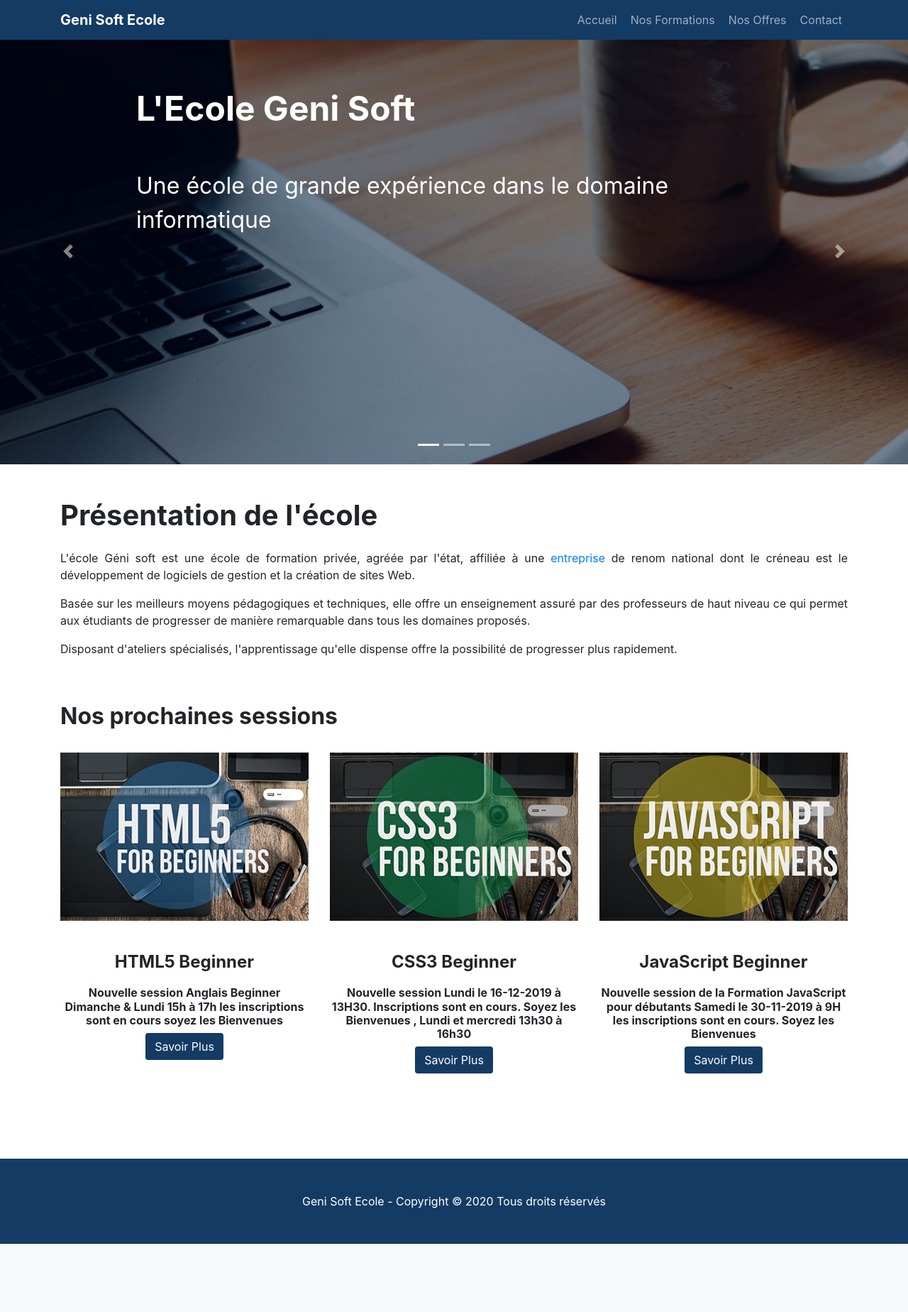
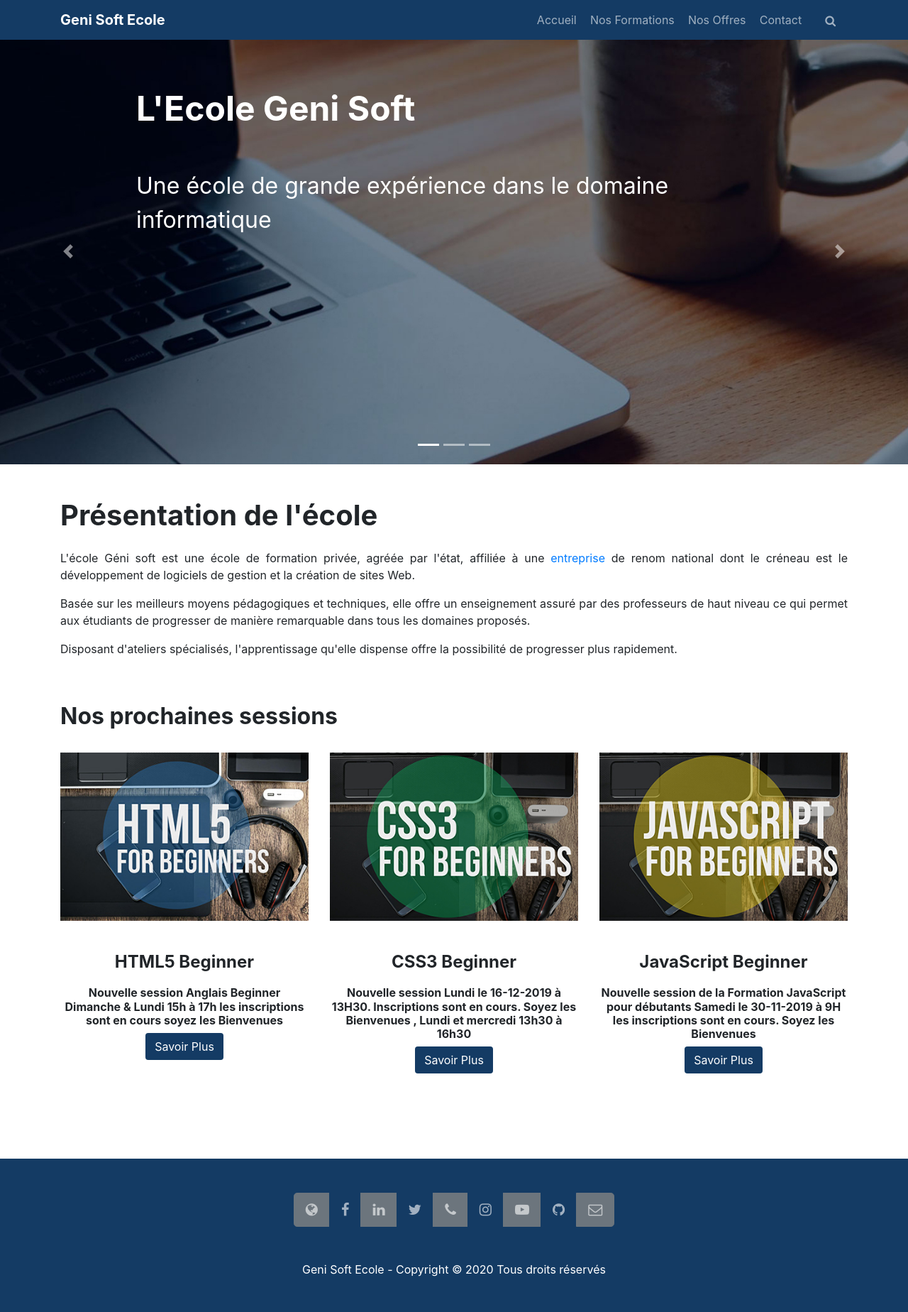
Before and after one commit to HibaMbr/pfe, a PHP site: page / in a window 1280 px wide. Shown: the whole page at 71% size. Before the commit the page ends 1752 px from the top, so only its background shows below. Run offline with PHP 8.4, Linux system fonts and the light colour scheme.

Commit message:
social media button with bootstrap

```diff
--- a/contact.html
+++ b/contact.html
@@ -12,6 +12,7 @@
 
   <!-- Costum CSS -->
   <link rel="stylesheet" type="text/css" href="css\custom.css">
+  <link rel="stylesheet" href="https://stackpath.bootstrapcdn.com/font-awesome/4.7.0/css/font-awesome.min.css" />
 
   <title>Contact | Geni Soft Ecole</title>
 
@@ -79,7 +80,7 @@
 
     <!-- Start Breadcrumb -->
     <ul class="breadcrumb">
-      <li class="breadcrumb-item"><a href="index.html">Home</a></li>
+      <li class="breadcrumb-item"><a href="index.html">Accueil</a></li>
       <li class="breadcrumb-item active">Contact</li>
     </ul>
     <!-- End Breadcrumb -->
--- a/css/custom.css
+++ b/css/custom.css
@@ -49,6 +49,11 @@ body {
     color: rgba(255,255,255,.95);
 }
 
+/* reasch button */
+::before {
+    color: rgba(255,255,255,.6);
+}
+
 /* Slides Section*/
 h2.slideh{
     font-size: 1.5em;
--- a/formations.html
+++ b/formations.html
@@ -82,7 +82,7 @@
 
     <!-- Start Breadcrumb -->
     <ul class="breadcrumb">
-      <li class="breadcrumb-item"><a href="index.html">Home</a></li>
+      <li class="breadcrumb-item"><a href="index.html">Accueil</a></li>
       <li class="breadcrumb-item active">Formations</li>
     </ul>
     <!-- End Breadcrumb -->
@@ -173,12 +173,9 @@
         <li><a href="" class="title">Formation Diplomantes</a></li>
         <li><a href="#">TS en Informatique option SI</a></li>
         <li><a href="#">Exploitant Informatique</a></li>
-
       </ul>
-
     </div>
     END side nav -->
-
   <!-- End container -->
 
   <!-- Start Optional JavaScript -->
--- a/index.html
+++ b/index.html
@@ -13,7 +13,6 @@
   <!-- Costum CSS -->
   <link rel="stylesheet" type="text/css" href="css\custom.css">
   <link rel="stylesheet" href="https://stackpath.bootstrapcdn.com/font-awesome/4.7.0/css/font-awesome.min.css" />
-
 
   <title>Accueil | Geni Soft Ecole</title>
 
@@ -67,6 +66,11 @@
             <a href="contact.html" class="nav-link js-scroll-trigger">Contact</a>
           </li>
 
+          <!-- RECHERCHE -->
+          <li class="nav-item">
+            <!-- btn-secondary my-bg-color -->
+            <i class="fa fa-search btn ml-2 mt-1 btn-lg"><a href="https://www.geni-soft.com"></a></i>
+          </li>
           <!--
             <form action="" class="form-inline my-2 my-lg-0">
             <input class="form-control mr-sm btn-outline-info" type="text" placeholder="Recherche">
@@ -75,14 +79,10 @@
             'my-sm-0' stands for margin vertical for small size set to 0px
             </form>
            -->
-
         </ul>
-
       </div>
-
     </div>
     <!-- End Container -->
-
   </nav>
   <!-- End Navigation -->
 
@@ -217,8 +217,22 @@
   <br><br><br><br>
 
   <!-- Footer -->
-  <footer class="py-5 my-bg-color">
+  <footer class="py-5 my-bg-color text-center">
     <div class="container">
+
+      <div class="btn-group btn-group-lg">
+        <button type="button" class="btn btn-secondary"><i class="fa fa-globe"><a href="https://www.geni-soft.com"></a></i></button>
+        <button type="button" class="btn my-bg-color"><i class="fa fa-facebook"><a href="https://www.geni-soft.com"></a></i></button>
+        <button type="button" class="btn btn-secondary"><i class="fa fa-linkedin"><a href="https://www.geni-soft.com"></a></i></button>
+        <button type="button" class="btn my-bg-color"><i class="fa fa-twitter"><a href="https://www.geni-soft.com"></a></i></button>
+        <button type="button" class="btn btn-secondary"><i class="fa fa-phone"><a href="https://www.geni-soft.com"></a></i></button>
+        <button type="button" class="btn my-bg-color"><i class="fa fa-instagram"><a href="https://www.geni-soft.com"></a></i></button>
+        <button type="button" class="btn btn-secondary"><i class="fa fa-youtube-play"><a href="https://www.geni-soft.com"></a></i></button>
+        <button type="button" class="btn my-bg-color"><i class="fa fa-github"><a href="https://www.geni-soft.com"></a></i></button>
+        <button type="button" class="btn btn-secondary"><i class="fa fa-envelope-o"><a href="https://www.geni-soft.com"></a></i></button>
+      </div>
+
+      <br><br><br>
       <p class="m-0 text-center text-white">Geni Soft Ecole - Copyright &copy; 2020 Tous droits réservés</p>
     </div>
   </footer>
--- a/offres.html
+++ b/offres.html
@@ -80,7 +80,7 @@
 
         <!-- Start Breadcrumb -->
         <ul class="breadcrumb">
-            <li class="breadcrumb-item"><a href="index.html">Home</a></li>
+            <li class="breadcrumb-item"><a href="index.html">Accueil</a></li>
             <li class="breadcrumb-item active">Offres</li>
         </ul>
         <!-- End Breadcrumb -->
```
